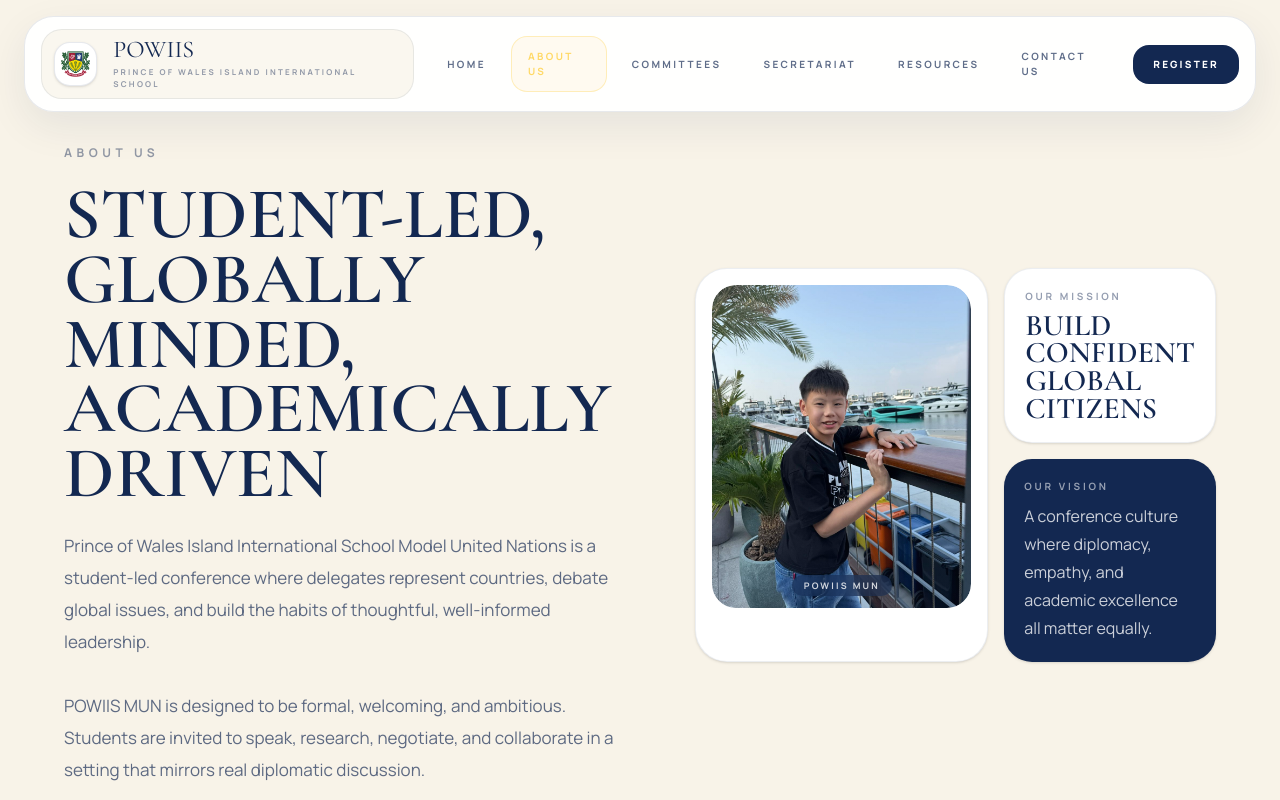
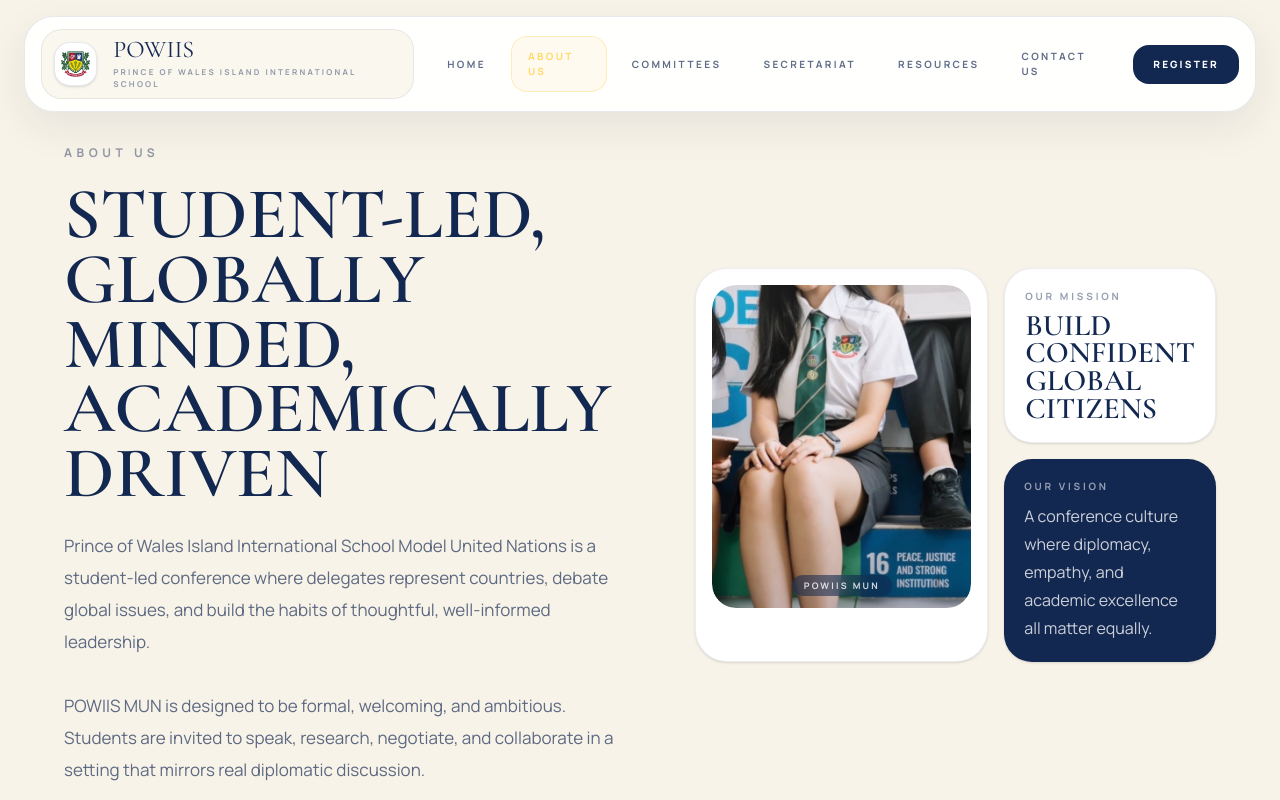
Before and after one commit to vyncuslim/powiis-mun-2027, a React (Vite) app: page /about-us in a window 1280 px wide. Shown: the top 800 px of the page. Built offline with nearby package versions, Linux system fonts and the light colour scheme.

Commit message:
Update About Us feature photo

```diff
--- a/src/pages/AboutUs.tsx
+++ b/src/pages/AboutUs.tsx
@@ -84,7 +84,7 @@ export default function AboutUs() {
           >
             <div className="bg-white rounded-[2rem] p-4 border border-brand-navy/8 shadow-sm">
               <ProtectedTeamImage
-                src="/team/vyncus-lim.jpeg"
+                src="/team/about-hero.jpeg"
                 alt="POWIIS MUN leadership"
                 className="rounded-[1.5rem]"
                 imageClassName="w-full aspect-[4/5] object-cover rounded-[1.5rem]"
```
Also changed, not shown: public/team/about-hero.jpeg (added).
